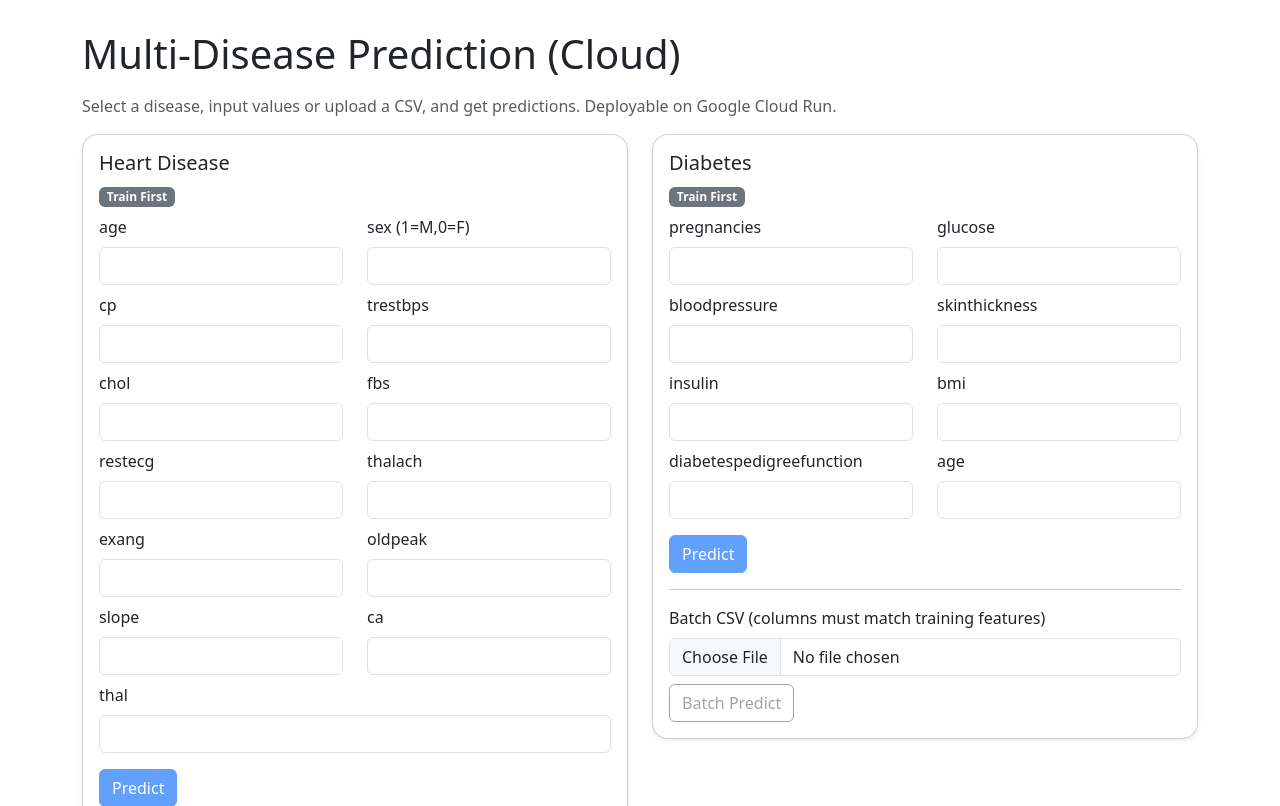
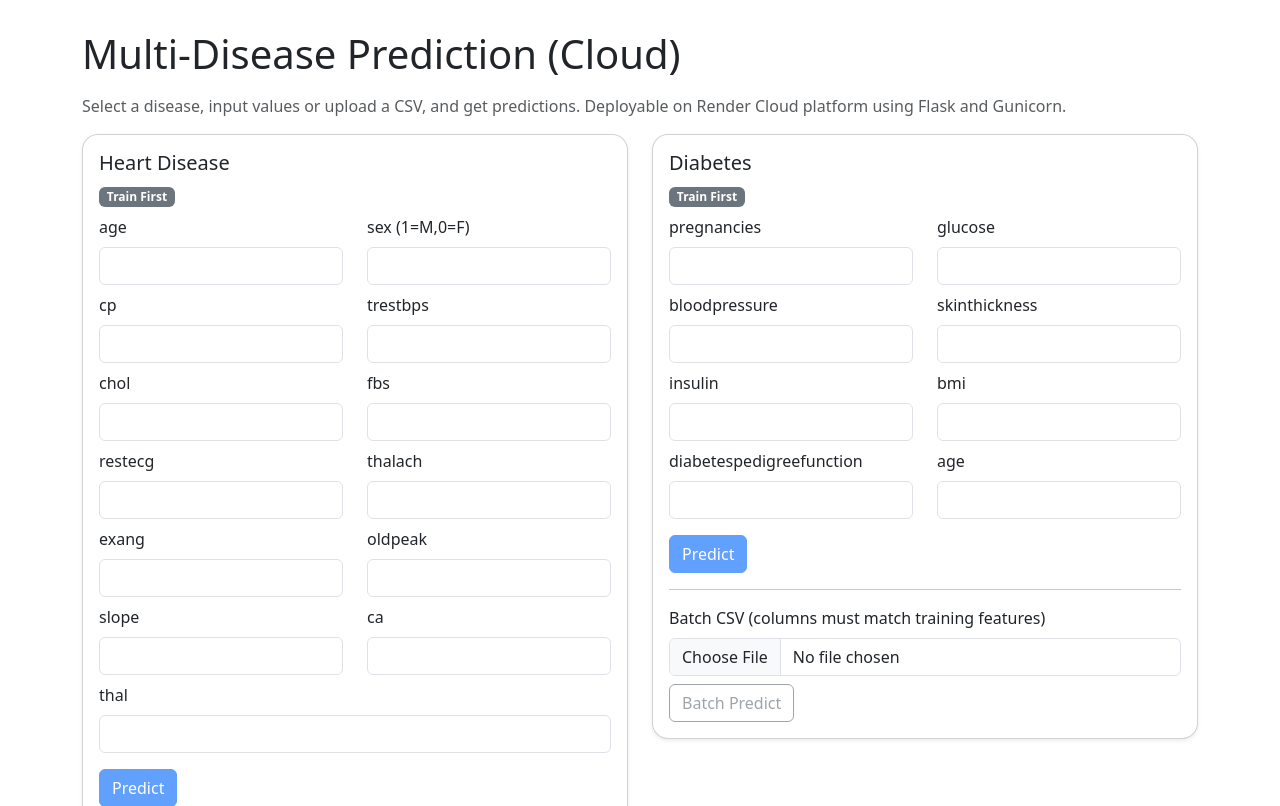
Before and after one commit to Anushk21/multi-disease-cloud, a Flask app: page / in a window 1280 px wide. Shown: the top 806 px of the page. Run offline with Flask 3, Linux system fonts and the light colour scheme.

Commit message:
Updated homepage text to Render Cloud Platform

```diff
--- a/templates/index.html
+++ b/templates/index.html
@@ -13,7 +13,7 @@
 <body>
 <div class="container">
   <h1 class="mb-3">Multi‑Disease Prediction (Cloud)</h1>
-  <p class="text-muted">Select a disease, input values or upload a CSV, and get predictions. Deployable on Google Cloud Run.</p>
+  <p class="text-muted">Select a disease, input values or upload a CSV, and get predictions. Deployable on Render Cloud platform using Flask and Gunicorn.</p>
 
   {% with messages = get_flashed_messages(with_categories=true) %}
     {% if messages %}
```
